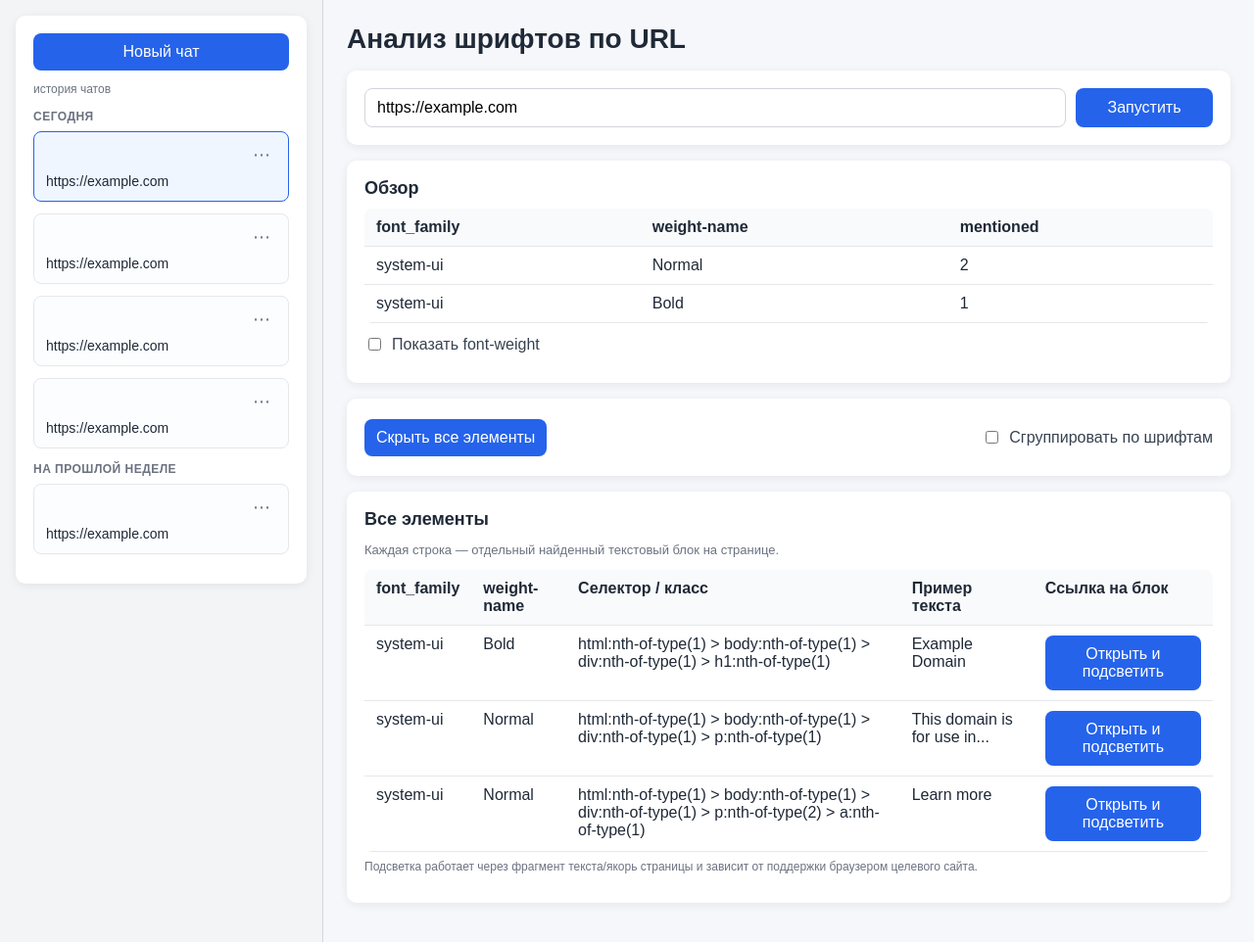
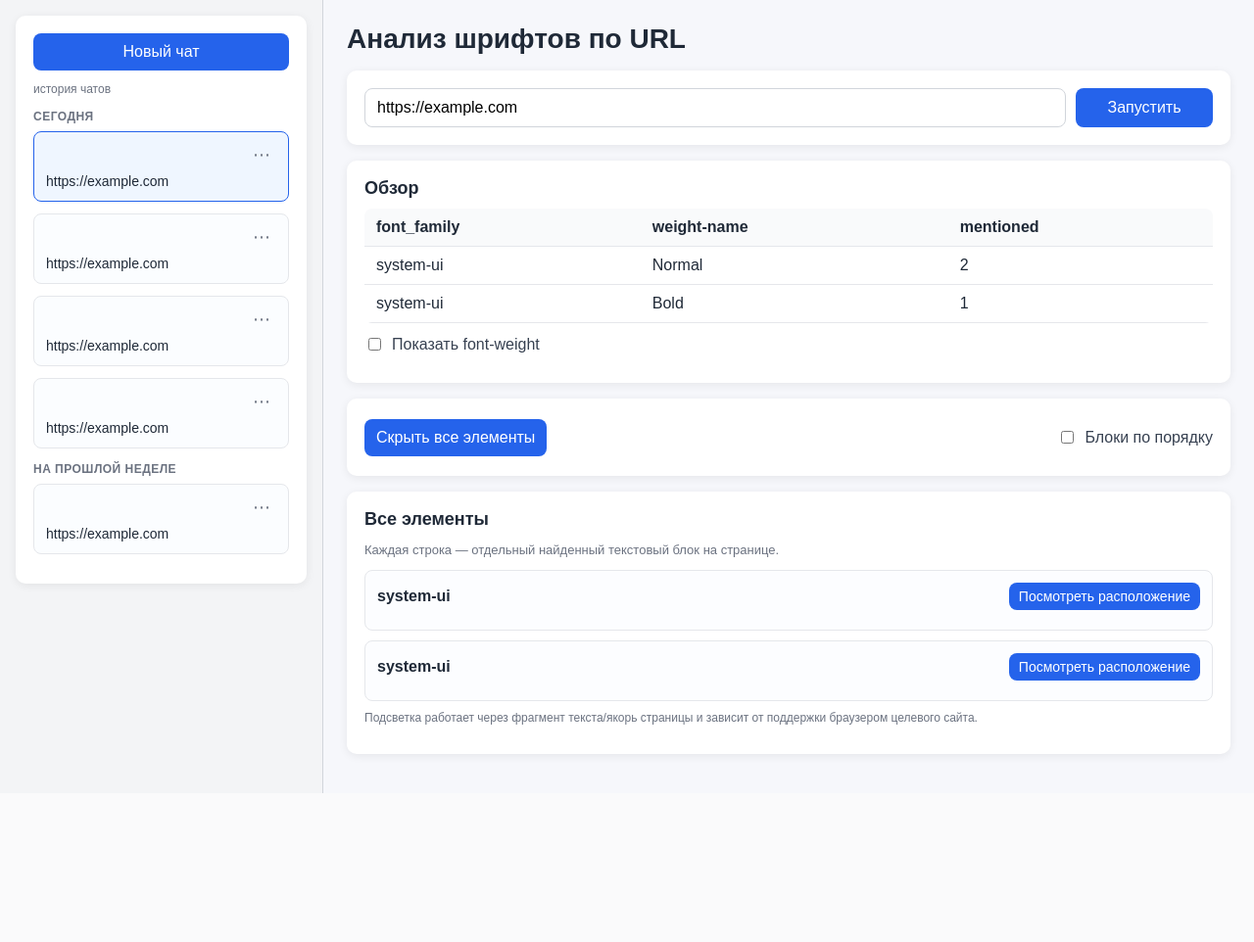
Before and after one commit to shpilkolektorium-ship-it/lektorium, a Flask app: page / in a window 1280 px wide, after a click on "Показать все элементы". Shown: the whole page at 98% size. After the commit the page ends 810 px from the top, so only its background shows below. Run offline with Flask 3, Linux system fonts and the light colour scheme.

Commit message:
update ui

```diff
--- a/templates/index.html
+++ b/templates/index.html
@@ -262,16 +262,19 @@
       background: #fcfdff;
       margin-bottom: 10px;
     }
+    .group-header-row {
+      display: flex;
+      justify-content: space-between;
+      align-items: center;
+      gap: 10px;
+      margin-bottom: 8px;
+    }
     .group-title {
-      margin: 0 0 8px;
-      font-size: 15px;
+      margin: 0;
+      font-size: 16px;
     }
-    .group-list {
-      margin: 0;
-      padding-left: 18px;
-    }
-    .group-list li {
-      margin-bottom: 6px;
+    .group-table {
+      margin-top: 8px;
     }
     .flat-view.hidden,
     .grouped-view.hidden {
@@ -430,8 +433,8 @@
             Показать все элементы
           </button>
           <label class="controls">
-            <input id="groupByFonts" type="checkbox">
-            Сгруппировать по шрифтам
+            <input id="blocksInOrder" type="checkbox">
+            Блоки по порядку
           </label>
         </div>
       </section>
@@ -439,14 +442,58 @@
       <section id="fullTableSection" class="card hidden">
         <h2 class="table-title">Все элементы</h2>
         <p class="muted">Каждая строка — отдельный найденный текстовый блок на странице.</p>
-        <div id="flatTableView" class="flat-view">
+        <div id="groupedTableView" class="grouped-view">
+          {% for group in grouped_full_rows %}
+          <section class="group-box">
+            <div class="group-header-row">
+              <h3 class="group-title">{{ group.font_family }}</h3>
+              <button class="toggle-block small-button" data-target="group-table-{{ group.group_id }}" type="button">
+                Посмотреть расположение
+              </button>
+            </div>
+            <div id="group-table-{{ group.group_id }}" class="group-table hidden">
+              <table>
+                <thead>
+                  <tr>
+                    <th>font_family</th>
+                    <th>weight-name</th>
+                    <th class="weight-col">font-weight</th>
+                    <th>Пример текста</th>
+                    <th>Ссылка на блок</th>
+                  </tr>
+                </thead>
+                <tbody>
+                  {% for row in group.rows %}
+                  <tr>
+                    <td>{{ row.font_family }}</td>
+                    <td>{{ row.font_weight_name }}</td>
+                    <td class="weight-col">{{ row.font_weight }}</td>
+                    <td>{{ row.text_sample or row.block_text_preview or "(без текста)" }}</td>
+                    <td>
+                      <button
+                        class="small-button highlight-block"
+                        type="button"
+                        data-link="{{ row.block_link }}"
+                        data-anchor="{{ row.block_anchor or '' }}"
+                        data-anchor-type="{{ row.block_anchor_type or '' }}"
+                      >Открыть и подсветить</button>
+                    </td>
+                  </tr>
+                  {% endfor %}
+                </tbody>
+              </table>
+            </div>
+          </section>
+          {% endfor %}
+        </div>
+
+        <div id="flatTableView" class="flat-view hidden">
           <table>
             <thead>
               <tr>
                 <th>font_family</th>
                 <th>weight-name</th>
                 <th class="weight-col">font-weight</th>
-                <th>Селектор / класс</th>
                 <th>Пример текста</th>
                 <th>Ссылка на блок</th>
               </tr>
@@ -457,7 +504,6 @@
                 <td>{{ row.font_family }}</td>
                 <td>{{ row.font_weight_name }}</td>
                 <td class="weight-col">{{ row.font_weight }}</td>
-                <td>{{ row.selector_or_class or row.block_selector or "(без селектора)" }}</td>
                 <td>{{ row.text_sample or row.block_text_preview or "(без текста)" }}</td>
                 <td>
                   <button
@@ -472,33 +518,6 @@
               {% endfor %}
             </tbody>
           </table>
-        </div>
-
-        <div id="groupedTableView" class="grouped-view hidden">
-          {% for group in grouped_full_rows %}
-          <section class="group-box">
-            <h3 class="group-title">
-              {{ group.font_family }} · {{ group.font_weight_name }}
-              <span class="weight-col"> ({{ group.font_weight }})</span>
-              — {{ group.rows_count }} селекторов
-            </h3>
-            <ul class="group-list">
-              {% for row in group.rows %}
-              <li>
-                <strong>{{ row.selector_or_class or row.block_selector or "(без селектора)" }}</strong> —
-                {{ row.text_sample or row.block_text_preview or "(без текста)" }}
-                <button
-                  class="small-button highlight-block"
-                  type="button"
-                  data-link="{{ row.block_link }}"
-                  data-anchor="{{ row.block_anchor or '' }}"
-                  data-anchor-type="{{ row.block_anchor_type or '' }}"
-                >Открыть и подсветить</button>
-              </li>
-              {% endfor %}
-            </ul>
-          </section>
-          {% endfor %}
         </div>
         <p class="hint">Подсветка работает через фрагмент текста/якорь страницы и зависит от поддержки браузером целевого сайта.</p>
       </section>
@@ -532,14 +551,14 @@
       });
     });
 
-    const groupByFonts = document.getElementById("groupByFonts");
+    const blocksInOrder = document.getElementById("blocksInOrder");
     const flatTableView = document.getElementById("flatTableView");
     const groupedTableView = document.getElementById("groupedTableView");
-    if (groupByFonts && flatTableView && groupedTableView) {
-      groupByFonts.addEventListener("change", (event) => {
-        const grouped = event.target.checked;
-        flatTableView.classList.toggle("hidden", grouped);
-        groupedTableView.classList.toggle("hidden", !grouped);
+    if (blocksInOrder && flatTableView && groupedTableView) {
+      blocksInOrder.addEventListener("change", (event) => {
+        const ordered = event.target.checked;
+        flatTableView.classList.toggle("hidden", !ordered);
+        groupedTableView.classList.toggle("hidden", ordered);
       });
     }
 
```
Also changed, not shown: font_inspector.py (+7 -1 lines).
